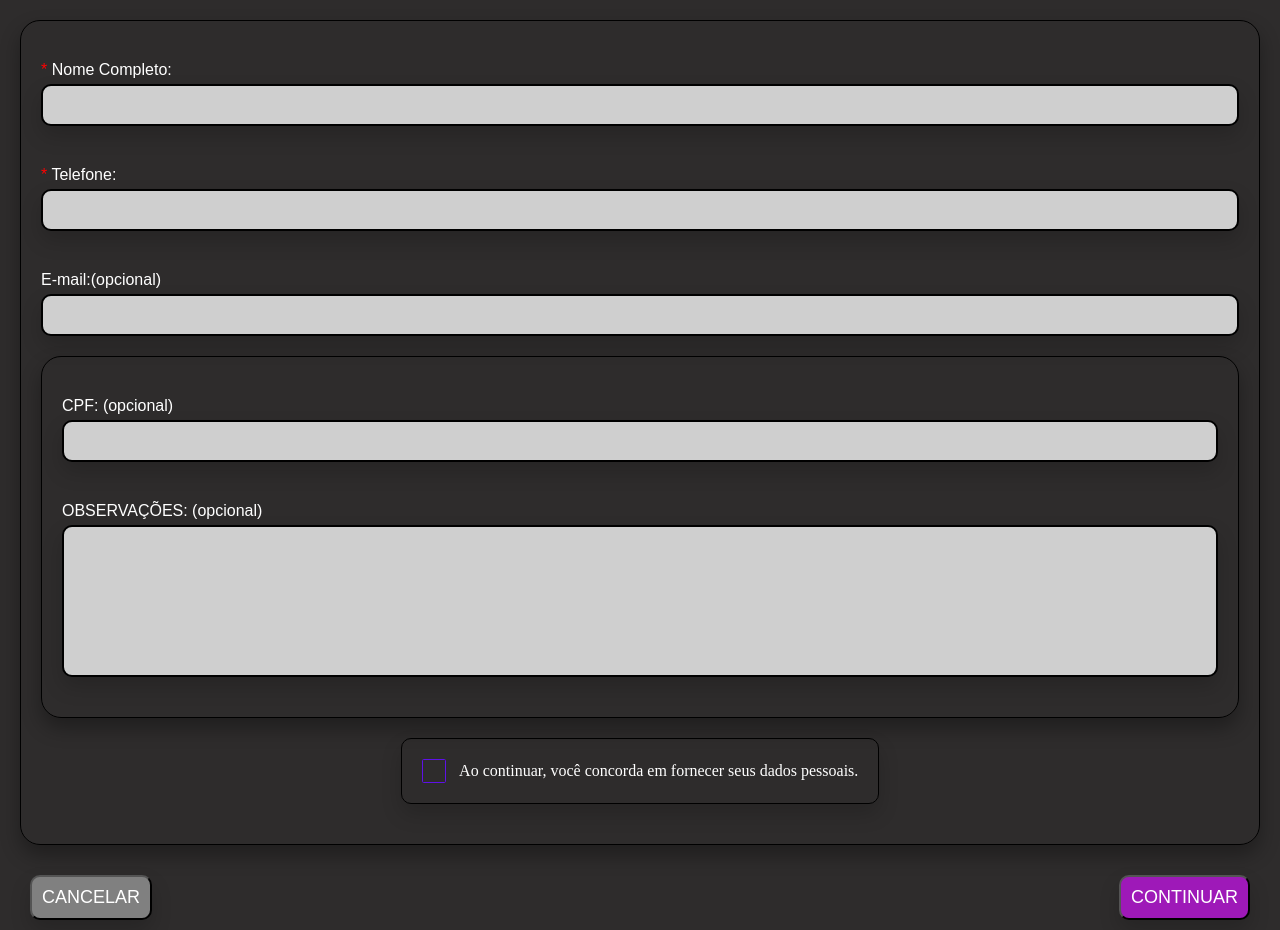
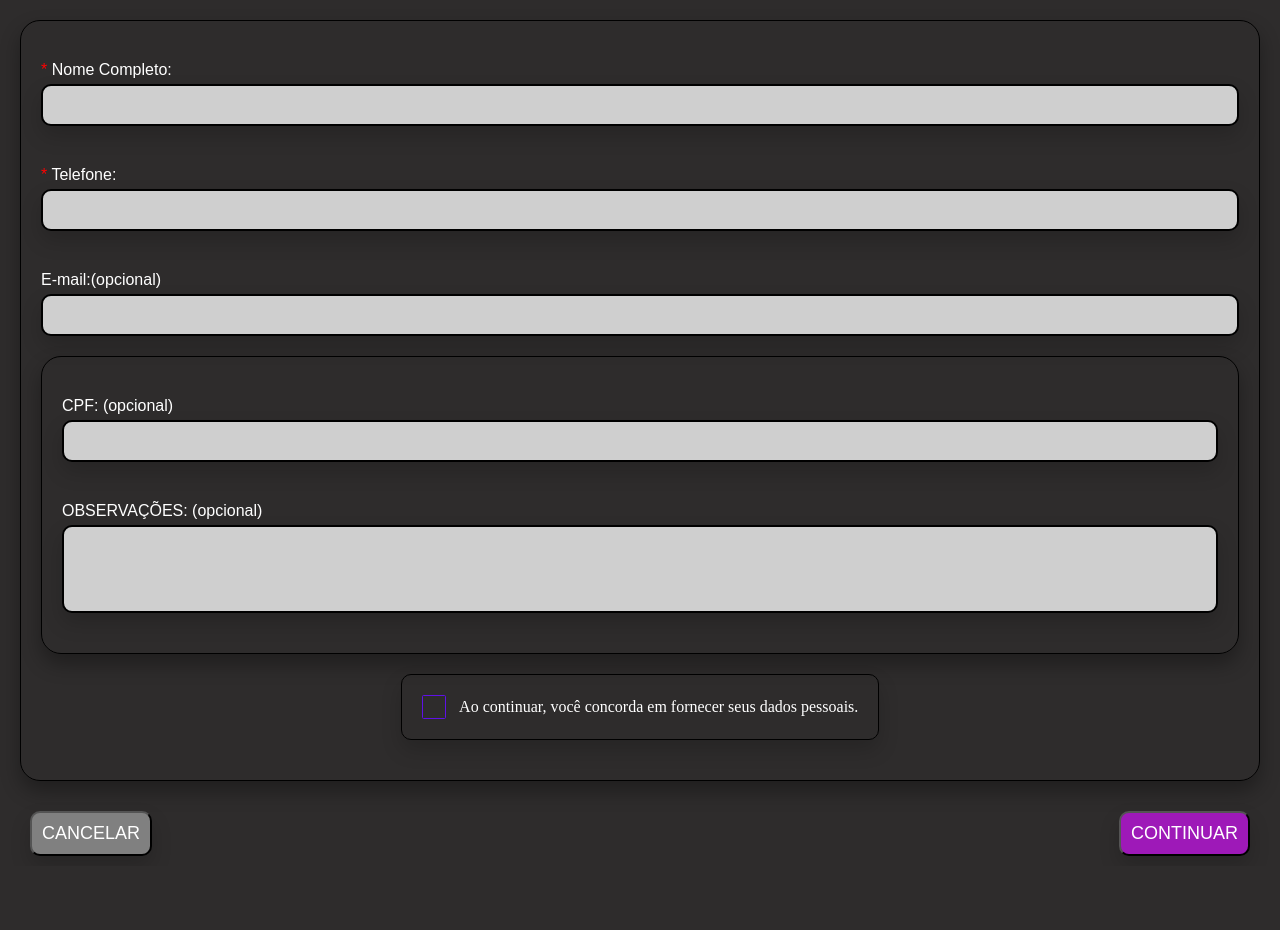
Before and after one commit to hnmcano/unique, a React (Vite) app in the folder frontend/: page /Checkout/Etapa1 in a window 1280 px wide. After the commit the page ends 866 px from the top, so only its background shows below. Built offline with nearby package versions, Linux system fonts and the light colour scheme; no server answers.

Commit message:
atualização de entrada observações

```diff
--- a/frontend/src/components/Checkout/FormularioCliente.jsx
+++ b/frontend/src/components/Checkout/FormularioCliente.jsx
@@ -75,7 +75,8 @@ function FormularioCliente() {
         if (
             clienteFinal.nome &&
             clienteFinal.email &&
-            clienteFinal.telefone
+            clienteFinal.telefone &&
+            clienteFinal.checked
         ) {
 
             setData((prev) => ({
@@ -164,8 +165,8 @@ function FormularioCliente() {
                                   onKeyDown={(e) => {if (e.key === "Enter") {e.preventDefault(); focusNextInput(3);}}} />
                         </div>
                         <div className="Grupo-Formulario">
-                            <label className="Names-Formulario" htmlFor="cpf">OBSERVAÇÕES: (opcional)</label>
-                            <textarea
+                            <label className="Names-Formulario" htmlFor="observacoes">OBSERVAÇÕES: (opcional)</label>
+                            <input
                                 className="Entrada-Formulario-Observacoes"
                                 type="text"
                                 id="observacoes"
```
